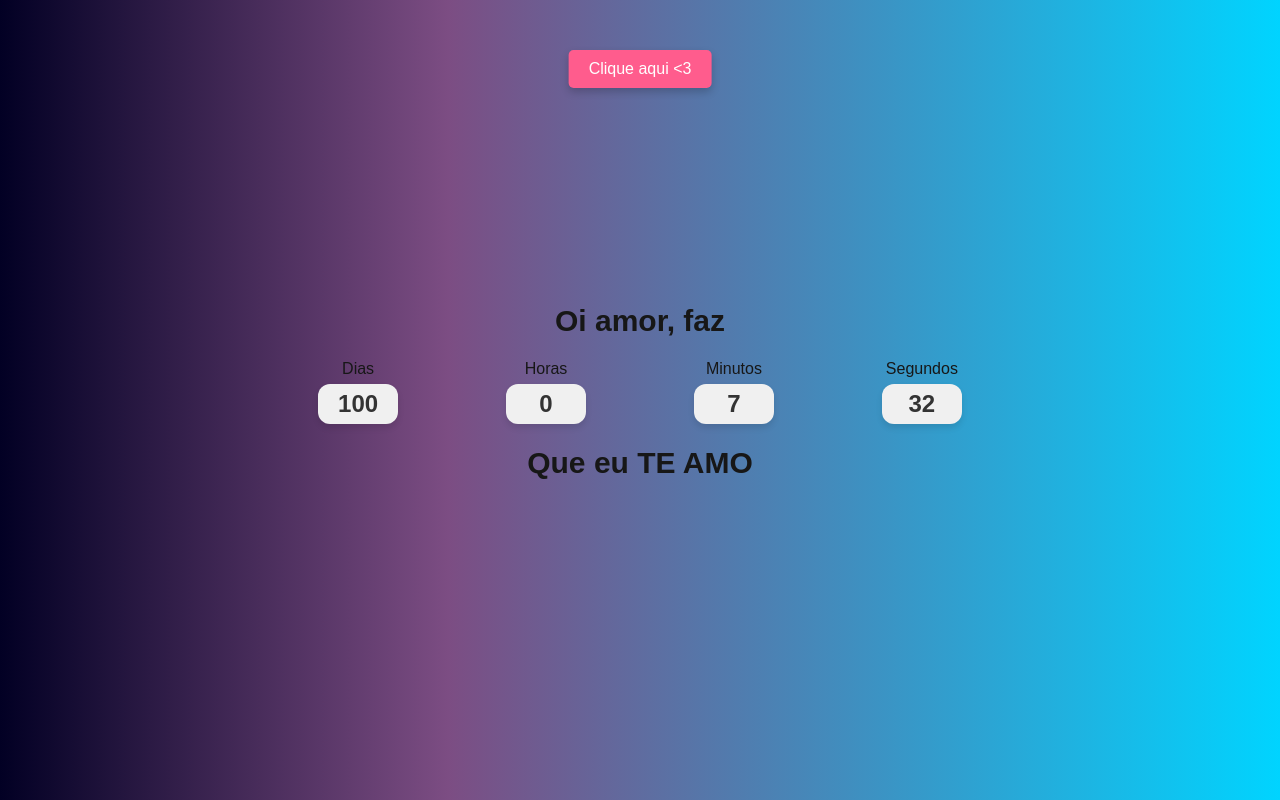
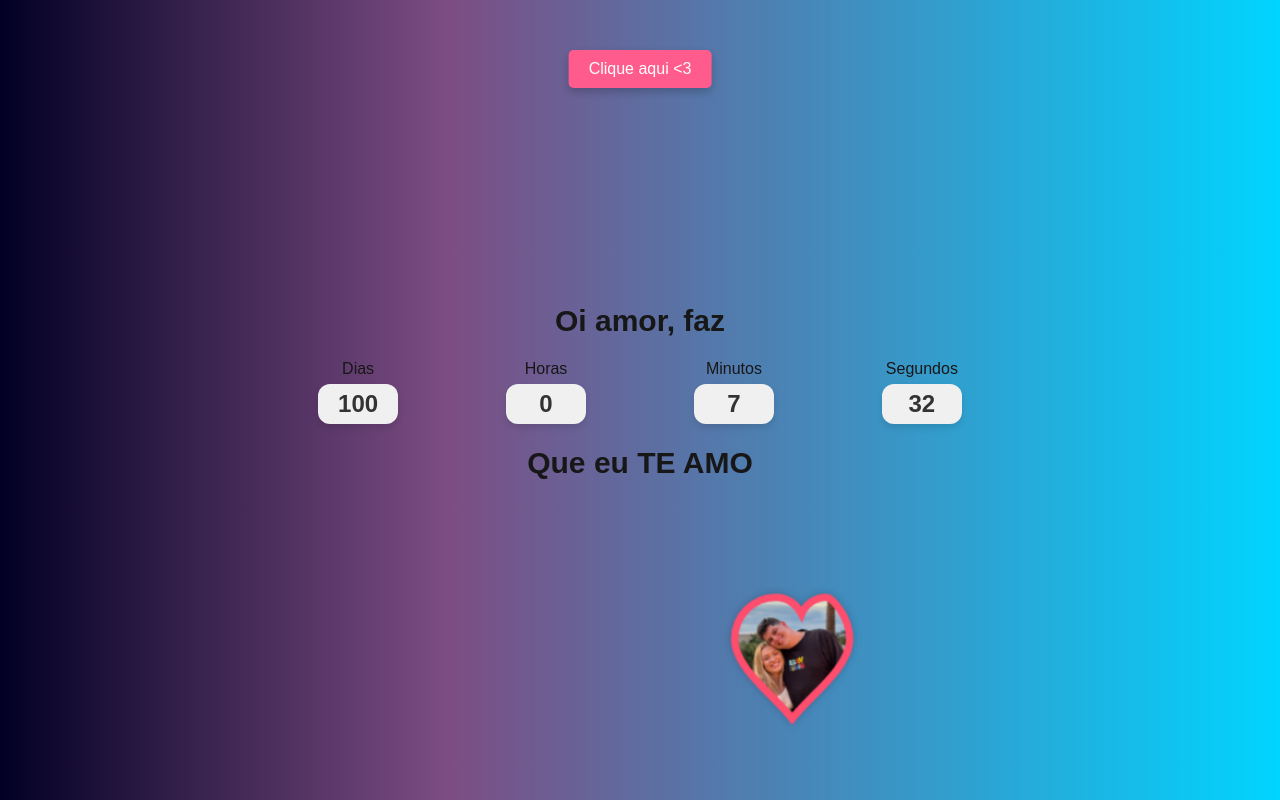
Before and after one commit to umrodrigues/relationshipcounter, a Next.js app: page / in a window 1280 px wide. Built offline with nearby package versions, Linux system fonts and the light colour scheme.

Commit message:
fix: add moving heart

```diff
--- /dev/null
+++ b/src/app/components/moving-heart/MovingHeart.module.scss
@@ -0,0 +1,26 @@
+.heart {
+  position: fixed;
+  cursor: pointer;
+  user-select: none;
+  pointer-events: auto;
+  animation: beat 1.2s infinite ease-in-out;
+  filter: drop-shadow(0 0 4px rgba(0, 0, 0, 0.2));
+  will-change: transform, top, left;
+}
+
+.heartImage {
+  border-radius: 18px;
+}
+
+.heartStroke {
+  pointer-events: none;
+}
+
+@keyframes beat {
+  0%, 100% {
+    transform: scale(1);
+  }
+  50% {
+    transform: scale(1.1);
+  }
+}
--- /dev/null
+++ b/src/app/components/moving-heart/MovingHeart.tsx
@@ -0,0 +1,79 @@
+'use client'
+import React, { useEffect, useState } from 'react'
+import styles from './MovingHeart.module.scss'
+
+export default function MovingHeart() {
+  const [pos, setPos] = useState({ x: 50, y: 50 })
+  const [velocity, setVelocity] = useState({ vx: 2.5, vy: 2 })
+
+  const heartSize = 120
+  const margin = 40
+
+  useEffect(() => {
+    const updatePosition = () => {
+      const { innerWidth, innerHeight } = window
+
+      setPos(({ x, y }) => {
+        let newX = x + velocity.vx
+        let newY = y + velocity.vy
+
+        if (newX < margin) {
+          newX = margin
+          setVelocity(v => ({ ...v, vx: Math.abs(v.vx) }))
+        } else if (newX + heartSize > innerWidth - margin) {
+          newX = innerWidth - heartSize - margin
+          setVelocity(v => ({ ...v, vx: -Math.abs(v.vx) }))
+        }
+
+        if (newY < margin) {
+          newY = margin
+          setVelocity(v => ({ ...v, vy: Math.abs(v.vy) }))
+        } else if (newY + heartSize > innerHeight - margin) {
+          newY = innerHeight - heartSize - margin
+          setVelocity(v => ({ ...v, vy: -Math.abs(v.vy) }))
+        }
+
+        return { x: newX, y: newY }
+      })
+    }
+
+    const interval = setInterval(updatePosition, 20)
+    return () => clearInterval(interval)
+  }, [velocity])
+
+  return (
+    <svg
+      className={styles.heart}
+      style={{ top: pos.y, left: pos.x }}
+      viewBox="0 0 32 29.6"
+      xmlns="http://www.w3.org/2000/svg"
+      aria-label="Coração animado com foto"
+      role="img"
+      width={heartSize}
+      height={heartSize}
+    >
+      <defs>
+        <clipPath id="heartClip">
+          <path d="M23.6 0c-2.7 0-5 1.7-6 4.1C16.4 1.7 14.1 0 11.4 0 5.7 0 1.3 4.6 1.3 10.3c0 7.1 10.7 14.5 14 19.3 3.3-4.8 14-12.2 14-19.3C29.3 4.6 24.9 0 23.6 0z" />
+        </clipPath>
+      </defs>
+      <image
+        href="/carolua.jpg"
+        x="0"
+        y="0"
+        width="32"
+        height="29.6"
+        clipPath="url(#heartClip)"
+        preserveAspectRatio="xMidYMid slice"
+        className={styles.heartImage}
+      />
+      <path
+        className={styles.heartStroke}
+        d="M23.6 0c-2.7 0-5 1.7-6 4.1C16.4 1.7 14.1 0 11.4 0 5.7 0 1.3 4.6 1.3 10.3c0 7.1 10.7 14.5 14 19.3 3.3-4.8 14-12.2 14-19.3C29.3 4.6 24.9 0 23.6 0z"
+        fill="none"
+        stroke="#ff4d6d"
+        strokeWidth="1.8"
+      />
+    </svg>
+  )
+}
--- a/src/app/page.tsx
+++ b/src/app/page.tsx
@@ -1,5 +1,6 @@
 import BackgroundMusic from "./components/background-music/background-music";
 import BoxTimeGroup from "./components/box-time-group/box-time-group";
+import MovingHeart from "./components/moving-heart/MovingHeart";
 import styles from './Page.module.scss'
 
 export default function Home() {
@@ -8,6 +9,7 @@ export default function Home() {
     <div className={styles.container}>
     <BackgroundMusic />
     <BoxTimeGroup />
+    <MovingHeart />
     </div>
     </main>
   );
```
Also changed, not shown: public/carolua.jpg (added).
